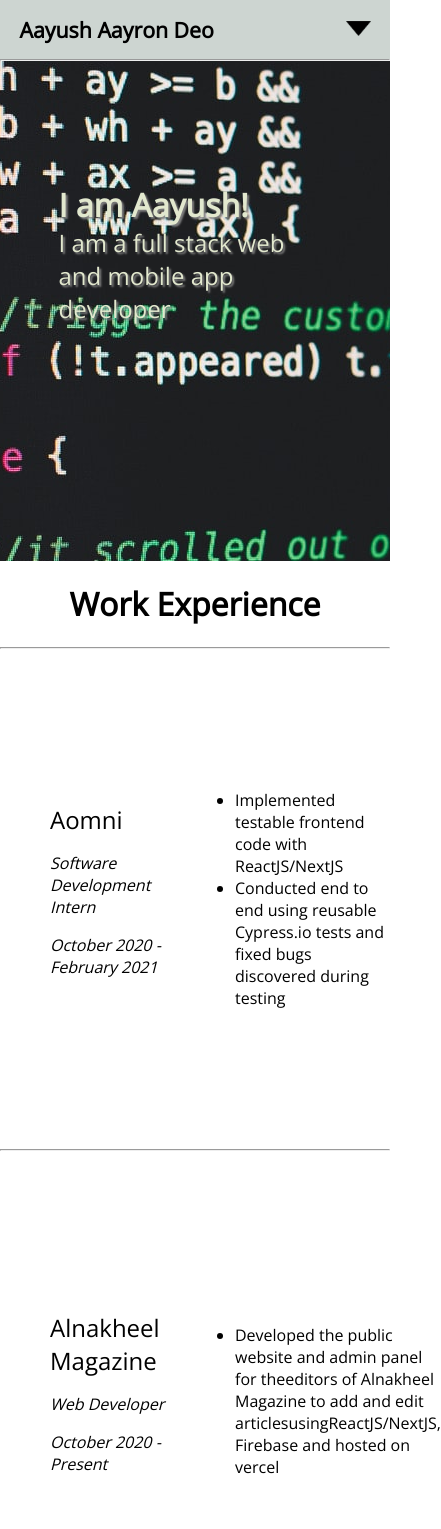
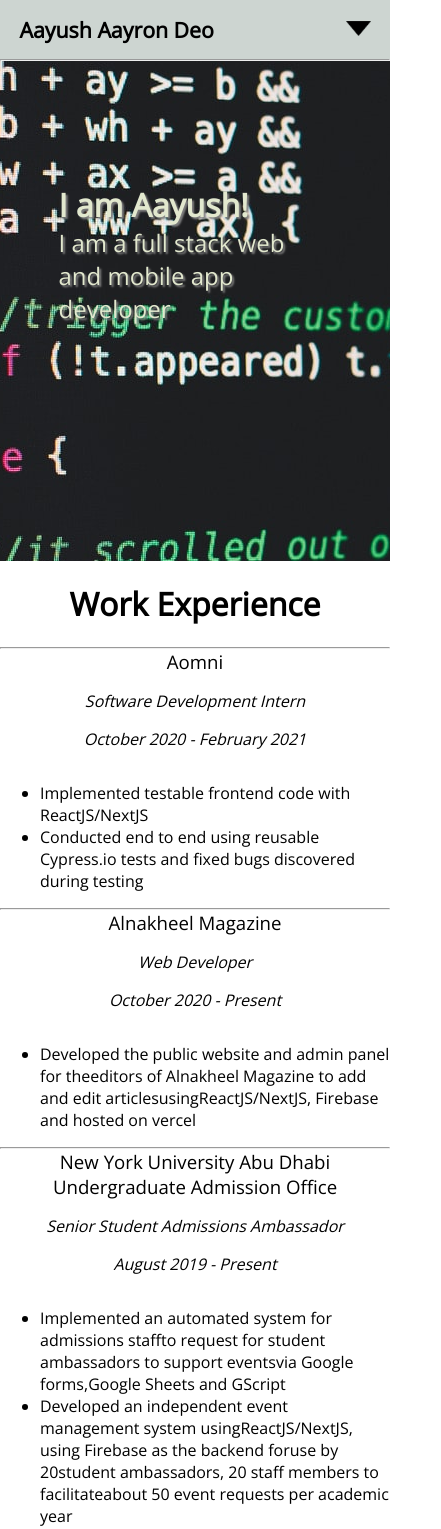
Before and after one commit to aayronaayush/portfolio_v2, a Next.js app: page / in a window 390 px wide. Shown: the top 1529 px of the page, 441 px wide, since content can reach past the window. Built offline with nearby package versions, Linux system fonts and the light colour scheme.

Commit message:
add work experience mobile style

```diff
--- a/components/WorkExperience.tsx
+++ b/components/WorkExperience.tsx
@@ -19,7 +19,27 @@ const useStyles = createUseStyles({
         fontSize: "18pt",
         textDecoration: "none",
         color: "inherit"
+    },
+    "@media screen and (max-width: 549px)": {
+    // mobile
+    container: {
+        height: "0%",
+        flexDirection: "column"
+    },
+    content: {
+        width: "100%",
+        justifyContent: "center"
+    },
+    role: {
+        display: "flex",
+        flexDirection:"column",
+        textAlign: "center",
+        padding: "0"
+    },
+    institution: {
+        fontSize: "14pt"
     }
+  },
 })
 
 export default function WorkExperience({experience}: {experience: Experience}) {
--- a/data/workExperience.tsx
+++ b/data/workExperience.tsx
@@ -21,7 +21,7 @@ export const WorkExperience: Array<Experience> = [
         ]
     },
     {
-        institution: "New York University Abu Dhabi Undergraduate AdmissionOffice",
+        institution: "New York University Abu Dhabi Undergraduate Admission Office",
         link: "#",
         duration: "August 2019 - Present",
         title: "Senior Student Admissions Ambassador",
--- a/pages/index.tsx
+++ b/pages/index.tsx
@@ -26,7 +26,7 @@ const useStyles = createUseStyles({
   },
   title: {
     textAlign: "center",
-  }
+  },
 });
 
 export default function Home() {
```
